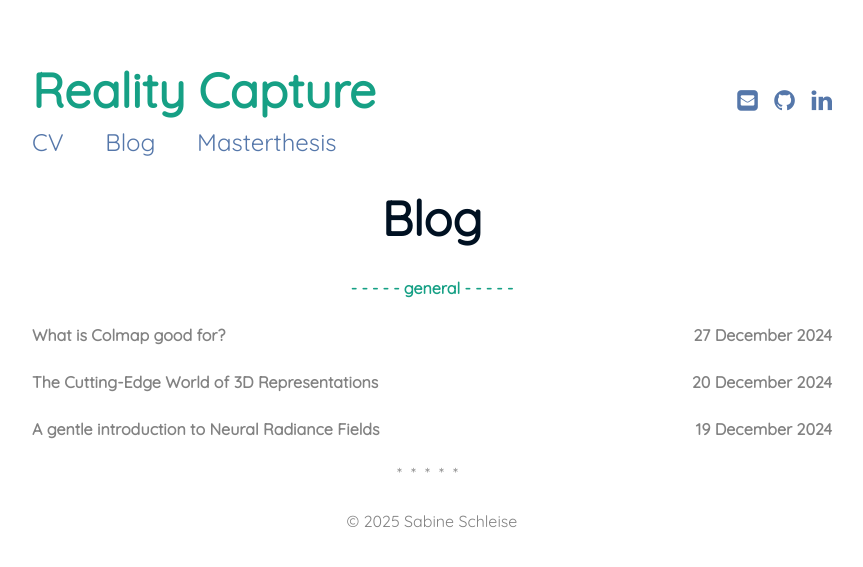
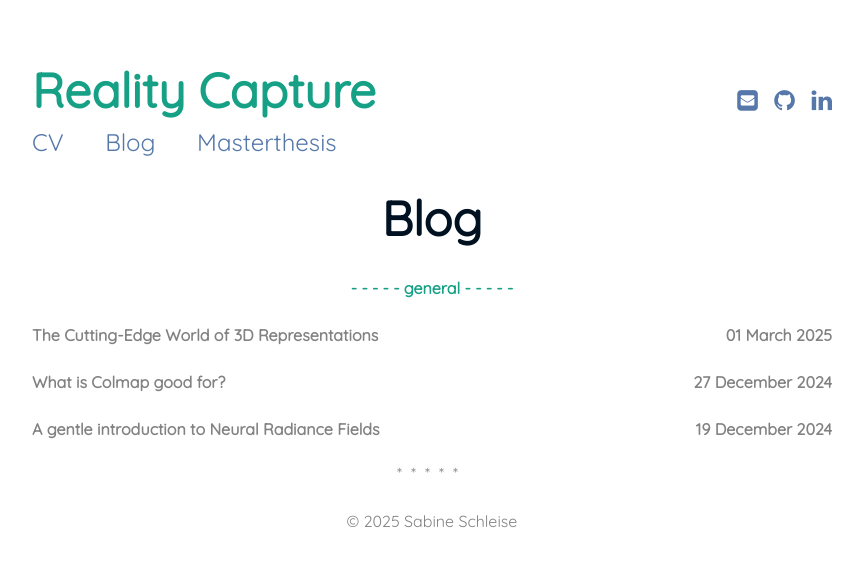
Before and after one commit to sabinecelina/Reality_Capture, a Jekyll site: the page built from blog.md, in a window 1280 px wide. Shown: the top 567 px of the page, without its empty margins (208-1071 px from the left). Built offline with Jekyll 4.4.1, drawn with Linux system fonts in a browser that asks for light colours.

Commit message:
changed date

```diff
--- a/_posts/2024-12-20-examples_radiance_fields.md
+++ b/_posts/2025-03-01-examples_radiance_fields.md
@@ -1,7 +1,7 @@
 ---
 layout: page
 title:  "The Cutting-Edge World of 3D Representations"
-date:   2024-12-20 16:21:00 +0530
+date:   2025-03-01 16:21:00 +0530
 categories: ["general"]
 ---
 
@@ -92,11 +92,11 @@ Polycam is a great choice if:
 - You require measurement tools for accurate dimensions within your 3D scans.
 - You want editing options like cropping, scaling, and adjustments before export.
 
+<div style="display: flex; justify-content: center; margin: 20px 0;">
+<a style="justify-content: center;" href="https://poly.cam/capture/15725918-56a8-4010-b522-f97b9db69a69">Watch the example here</a> </div>
 <div style="display: flex; justify-content: center; gap: 10px;">
   <img width="90%" src="{{ '/assets/2024-12-20/polycam.png' | prepend: site.baseurl }}" alt="KIRI Engine">
 </div>
-<div style="display: flex; justify-content: center; margin: 20px 0;">
-<a style="justify-content: center;" href="https://poly.cam/capture/15725918-56a8-4010-b522-f97b9db69a69">Watch the example here</a> </div>
 
 ## **Conclusion – Which Gaussian Splatting Tool is Right for You?**
 
```
